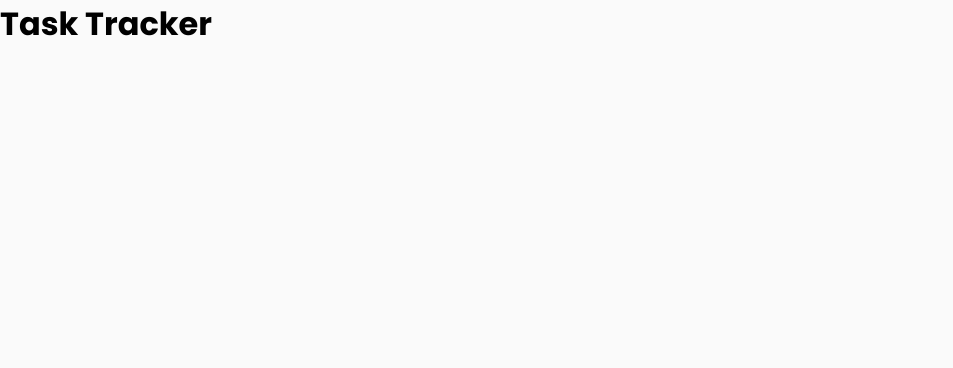
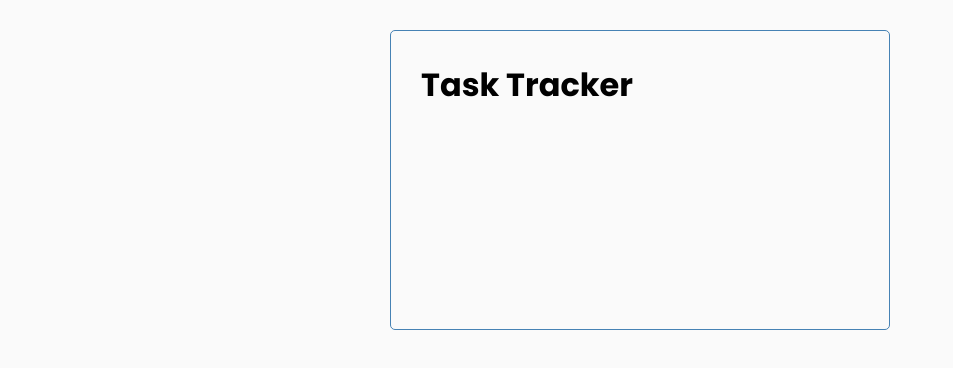
Before and after one commit to mr-nano/experiments-with-angular, an Angular app in the folder angular-crash/: page / in a window 1280 px wide. Shown: the top 368 px of the page, without its empty margins (0-953 px from the left). Built offline with nearby package versions, Linux system fonts and the light colour scheme.

Commit message:
Add. header component

```diff
--- a/angular-crash/src/app/app.component.html
+++ b/angular-crash/src/app/app.component.html
@@ -1 +1,3 @@
-<h1>{{ title }}</h1>
+<div class="container">
+  <app-header></app-header>
+</div>
--- a/angular-crash/src/app/app.component.ts
+++ b/angular-crash/src/app/app.component.ts
@@ -6,5 +6,4 @@ import { Component } from '@angular/core';
   styleUrls: ['./app.component.css']
 })
 export class AppComponent {
-  title : String = 'Task Tracker';
 }
--- a/angular-crash/src/app/app.module.ts
+++ b/angular-crash/src/app/app.module.ts
@@ -2,10 +2,12 @@ import { NgModule } from '@angular/core';
 import { BrowserModule } from '@angular/platform-browser';
 
 import { AppComponent } from './app.component';
+import { HeaderComponent } from './components/header/header.component';
 
 @NgModule({
   declarations: [
-    AppComponent
+    AppComponent,
+    HeaderComponent
   ],
   imports: [
     BrowserModule
--- /dev/null
+++ b/angular-crash/src/app/components/header/header.component.html
@@ -0,0 +1,3 @@
+<header>
+    <h1>{{ title }}</h1>
+</header>
--- /dev/null
+++ b/angular-crash/src/app/components/header/header.component.ts
@@ -0,0 +1,16 @@
+import { Component, OnInit } from '@angular/core';
+
+@Component({
+  selector: 'app-header',
+  templateUrl: './header.component.html',
+  styleUrls: ['./header.component.css']
+})
+export class HeaderComponent implements OnInit {
+  title : String = 'Task Tracker';
+
+  constructor() { }
+
+  ngOnInit(): void {
+  }
+
+}
```
Also changed, not shown: angular-crash/src/app/components/header/header.component.css (added), 1 other file (tests, documents, lock files or other folders).
